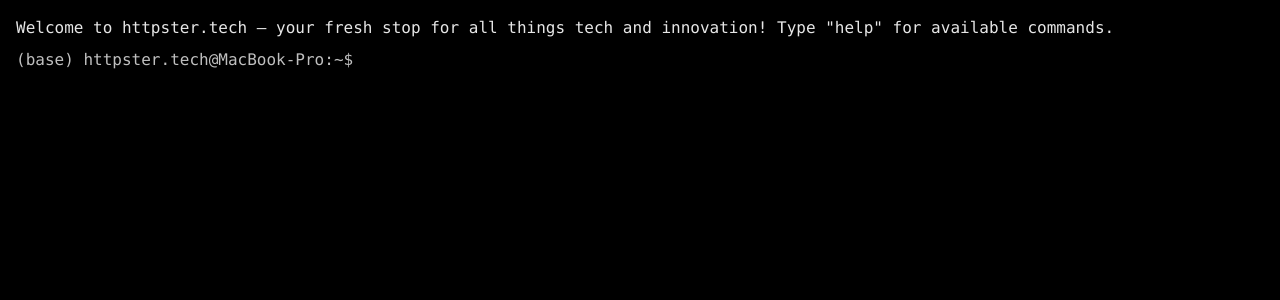
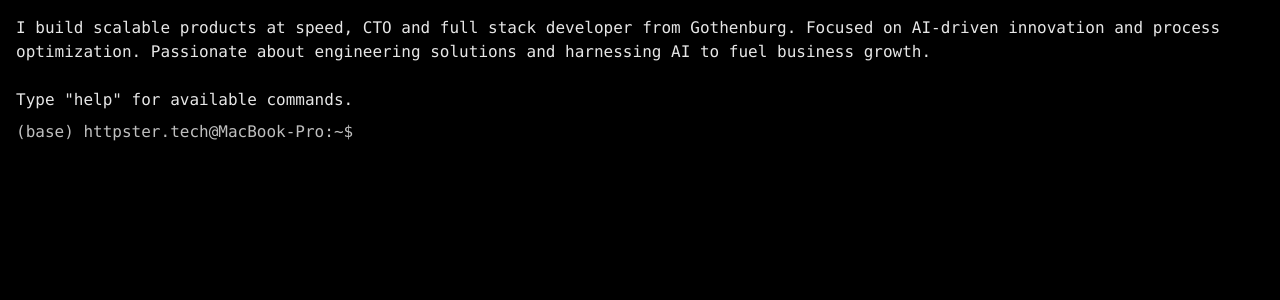
Before and after one commit to viktorlarsson/httpster.tech, a React (Vite) app: page / in a window 1280 px wide. Shown: the top 300 px of the page. Built offline with nearby package versions, Linux system fonts and the light colour scheme; a small style sheet from the web is missing.

Commit message:
Update terminal intro message with new text

```diff
--- a/src/features/terminal/components/terminal.tsx
+++ b/src/features/terminal/components/terminal.tsx
@@ -10,7 +10,7 @@ import { useThemeStore } from "../../../shared/hooks/useThemeStore";
 import { op } from "@/shared/utils/op";
 
 const INTRO_MESSAGE =
-	'Welcome to httpster.tech – your fresh stop for all things tech and innovation! Type "help" for available commands.';
+	'I build scalable products at speed, CTO and full stack developer from Gothenburg. Focused on AI-driven innovation and process optimization. Passionate about engineering solutions and harnessing AI to fuel business growth.\n\nType "help" for available commands.';
 
 export const Terminal = () => {
 	const { setMode } = useThemeStore();
```
